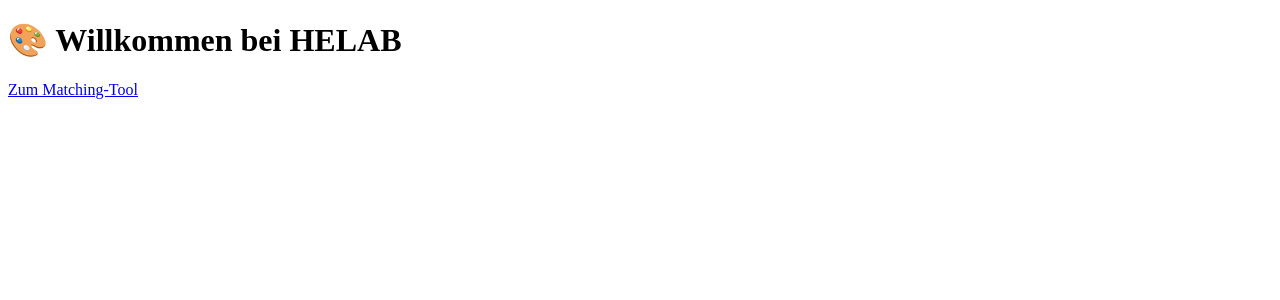
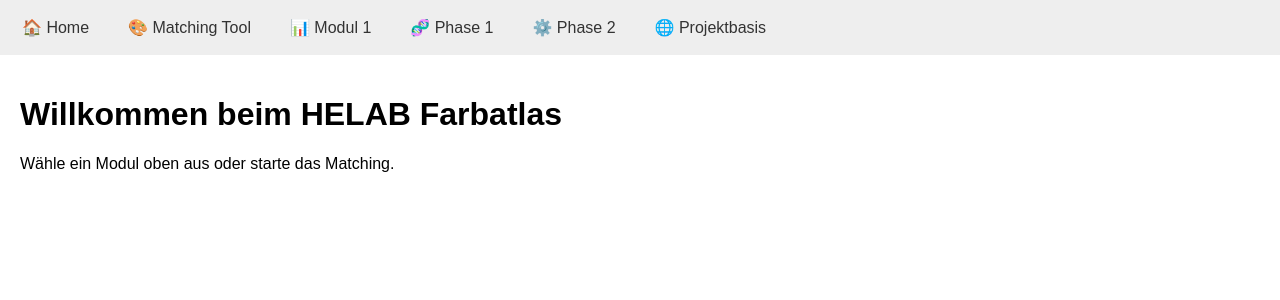
Before and after one commit to HelabHLC/helab_phase3_Module_2, a Flask app: page / in a window 1280 px wide. Shown: the top 300 px of the page. Run offline with Flask 3, Linux system fonts and the light colour scheme.

Commit message:
Update index.html

```diff
--- a/templates/index.html
+++ b/templates/index.html
@@ -1,11 +1,29 @@
-<!DOCTYPE html>
 <!DOCTYPE html>
 <html>
 <head>
-    <title>HELAB Start</title>
+    <meta charset="UTF-8">
+    <title>HELAB Colour Atlas</title>
+    <style>
+        body { font-family: Arial; margin: 0; padding: 0; }
+        .nav { background-color: #eee; padding: 10px; display: flex; gap: 15px; }
+        .nav a { text-decoration: none; color: #333; padding: 8px 12px; border-radius: 5px; }
+        .nav a:hover { background-color: #ccc; }
+        .content { padding: 20px; }
+    </style>
 </head>
 <body>
-    <h1>🎨 Willkommen bei HELAB</h1>
-    <p><a href="/tools/match">Zum Matching-Tool</a></p>
+    <div class="nav">
+        <a href="/">🏠 Home</a>
+        <a href="/tools/match">🎨 Matching Tool</a>
+        <a href="https://helab_phase3_Module_1.herokuapp.com/">📊 Modul 1</a>
+        <a href="https://helab_phase1.herokuapp.com/">🧬 Phase 1</a>
+        <a href="https://helab_phase2.herokuapp.com/">⚙️ Phase 2</a>
+        <a href="https://helab_project.herokuapp.com/">🌐 Projektbasis</a>
+    </div>
+
+    <div class="content">
+        <h1>Willkommen beim HELAB Farbatlas</h1>
+        <p>Wähle ein Modul oben aus oder starte das Matching.</p>
+    </div>
 </body>
 </html>
```
